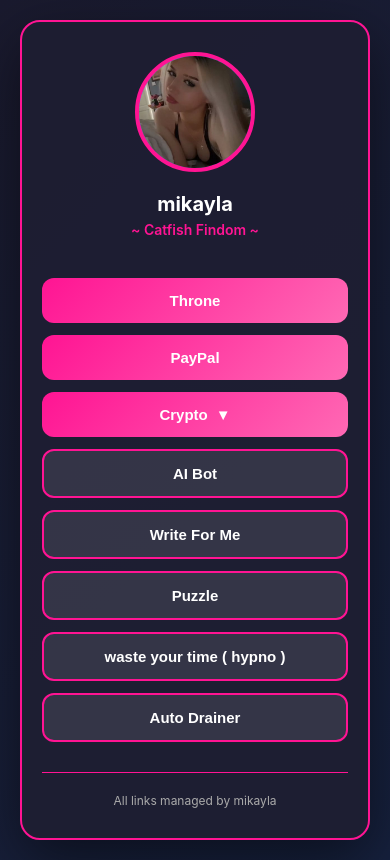
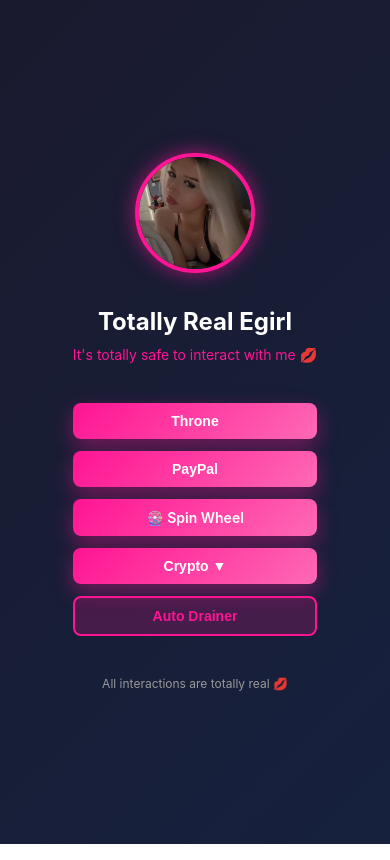
Before and after one commit to egirlll/totally-realegirl, a website: page index.html in a window 390 px wide. Both pictures are taken after a click on the button "PayPal". Drawn offline with Linux system fonts and the light colour scheme.

Commit message:
Add spin wheel button

```diff
--- a/index.html
+++ b/index.html
@@ -3,7 +3,7 @@
 <head>
     <meta charset="UTF-8">
     <meta name="viewport" content="width=device-width, initial-scale=1.0">
-    <title>mikayla ~ Catfish Findom</title>
+    <title>Totally Real Egirl</title>
     <style>
         * {
             margin: 0;
@@ -12,7 +12,7 @@
         }
 
         body {
-            font-family: -apple-system, BlinkMacSystemFont, 'Segoe UI', Roboto, Oxygen, Ubuntu, Cantarell, sans-serif;
+            font-family: -apple-system, BlinkMacSystemFont, 'Segoe UI', Roboto, sans-serif;
             background: linear-gradient(135deg, #1a1a2e 0%, #16213e 100%);
             min-height: 100vh;
             display: flex;
@@ -22,272 +22,224 @@
         }
 
         .container {
-            background: rgba(30, 30, 50, 0.95);
-            border-radius: 20px;
-            padding: 40px;
+            text-align: center;
             max-width: 500px;
-            width: 100%;
-            box-shadow: 0 20px 60px rgba(0, 0, 0, 0.5);
-            border: 2px solid #ff1493;
-        }
-
-        .header {
-            text-align: center;
-            margin-bottom: 40px;
         }
 
         .avatar {
-            width: 120px;
-            height: 120px;
-            border-radius: 50%;
-            background: linear-gradient(135deg, #667eea 0%, #764ba2 100%);
-            margin: 0 auto 20px;
-            display: flex;
-            align-items: center;
-            justify-content: center;
-            color: white;
-            font-size: 50px;
-            border: 4px solid #ff1493;
-            overflow: hidden;
-            object-fit: cover;
+            margin-bottom: 30px;
         }
 
         .avatar img {
-            width: 100%;
-            height: 100%;
-            object-fit: cover;
+            width: 150px;
+            height: 150px;
+            border-radius: 50%;
+            border: 4px solid #ff1493;
+            box-shadow: 0 0 20px rgba(255, 20, 147, 0.6);
         }
 
-        .header h1 {
+        h1 {
+            color: #ffffff;
+            margin-bottom: 10px;
             font-size: 28px;
-            color: #ffffff;
-            margin-bottom: 5px;
-            font-weight: 700;
         }
 
-        .header p {
+        .subtitle {
             color: #ff1493;
+            margin-bottom: 40px;
             font-size: 14px;
-            font-weight: 600;
         }
 
-        .buttons-grid {
+        .links {
             display: flex;
             flex-direction: column;
             gap: 12px;
         }
 
         .btn {
-            padding: 16px 24px;
+            padding: 12px 24px;
             border: none;
-            border-radius: 12px;
+            border-radius: 8px;
             font-size: 16px;
             font-weight: 600;
             cursor: pointer;
             transition: all 0.3s ease;
             text-decoration: none;
             display: block;
-            text-align: center;
-            position: relative;
         }
 
         .btn-primary {
             background: linear-gradient(135deg, #ff1493 0%, #ff69b4 100%);
             color: white;
+            box-shadow: 0 8px 20px rgba(255, 20, 147, 0.4);
         }
 
         .btn-primary:hover {
             transform: translateY(-2px);
-            box-shadow: 0 10px 20px rgba(255, 20, 147, 0.4);
+            box-shadow: 0 12px 30px rgba(255, 20, 147, 0.6);
         }
 
         .btn-secondary {
-            background: rgba(255, 255, 255, 0.1);
-            color: #ffffff;
+            background: rgba(255, 20, 147, 0.2);
+            color: #ff1493;
             border: 2px solid #ff1493;
         }
 
         .btn-secondary:hover {
-            background: rgba(255, 20, 147, 0.2);
-            transform: translateY(-2px);
+            background: rgba(255, 20, 147, 0.3);
         }
 
         .crypto-dropdown {
             position: relative;
+            display: inline-block;
+            width: 100%;
         }
 
-        .dropdown-btn {
+        .crypto-btn {
             width: 100%;
-            display: flex;
-            justify-content: center;
-            align-items: center;
-            gap: 8px;
         }
 
         .dropdown-content {
             display: none;
             position: absolute;
-            background: rgba(30, 30, 50, 0.98);
+            background: rgba(30, 30, 50, 0.95);
             min-width: 100%;
-            box-shadow: 0 8px 16px rgba(0, 0, 0, 0.4);
-            padding: 8px 0;
+            box-shadow: 0 8px 20px rgba(0, 0, 0, 0.3);
             z-index: 1;
-            border-radius: 12px;
-            margin-top: 4px;
-            overflow: hidden;
+            border-radius: 8px;
             border: 2px solid #ff1493;
+            margin-top: 5px;
         }
 
         .dropdown-content.active {
             display: block;
         }
 
-        .crypto-option {
-            color: #ffffff;
-            padding: 12px 24px;
-            text-decoration: none;
-            display: block;
-            transition: background 0.2s;
+        .dropdown-content button {
+            padding: 12px 20px;
+            width: 100%;
+            border: none;
+            background: none;
+            color: #ff1493;
+            text-align: left;
             cursor: pointer;
+            font-size: 14px;
+            transition: all 0.2s;
         }
 
-        .crypto-option:hover {
-            background: rgba(255, 20, 147, 0.3);
+        .dropdown-content button:first-child {
+            border-radius: 6px 6px 0 0;
+        }
+
+        .dropdown-content button:last-child {
+            border-radius: 0 0 6px 6px;
+        }
+
+        .dropdown-content button:hover {
+            background: rgba(255, 20, 147, 0.2);
+        }
+
+        .copied-msg {
+            display: none;
+            color: #4ade80;
+            font-size: 12px;
+            margin-top: 5px;
         }
 
         .footer {
-            text-align: center;
-            margin-top: 30px;
-            padding-top: 20px;
-            border-top: 1px solid #ff1493;
-            color: #aaa;
+            margin-top: 40px;
+            color: #999;
             font-size: 12px;
         }
 
         @media (max-width: 480px) {
-            .container {
-                padding: 30px 20px;
+            .avatar img {
+                width: 120px;
+                height: 120px;
             }
 
-            .header h1 {
-                font-size: 20px;
+            h1 {
+                font-size: 24px;
             }
 
             .btn {
-                padding: 14px 20px;
-                font-size: 15px;
+                font-size: 14px;
+                padding: 10px 20px;
             }
         }
     </style>
 </head>
 <body>
     <div class="container">
-        <div class="header">
-            <div class="avatar">
-                <img src="pfp.jpg" alt="mikayla">
-            </div>
-            <h1>mikayla</h1>
-            <p>~ Catfish Findom ~</p>
+        <div class="avatar">
+            <img src="pfp.jpg" alt="Totally Real Egirl">
         </div>
 
-        <div class="buttons-grid">
+        <h1>Totally Real Egirl</h1>
+        <p class="subtitle">It's totally safe to interact with me 💋</p>
+
+        <div class="links">
             <button class="btn btn-primary" onclick="navigate('throne')">Throne</button>
 
-            <button class="btn btn-primary" onclick="copyPayPal()">PayPal</button>
+            <button class="btn btn-primary" onclick="navigate('paypal')">PayPal</button>
 
-            <div class="crypto-dropdown">
-                <button class="btn btn-primary dropdown-btn" onclick="toggleDropdown()">
-                    Crypto <span id="dropdown-arrow">▼</span>
-                </button>
-                <div id="crypto-menu" class="dropdown-content">
-                    <div class="crypto-option" onclick="copyAddress('sol', this)">Solana (SOL)</div>
-                    <div class="crypto-option" onclick="copyAddress('eth', this)">Ethereum (ETH)</div>
-                    <div class="crypto-option" onclick="copyAddress('btc', this)">Bitcoin (BTC)</div>
+            <a href="https://wheel-free.vercel.app/" class="btn btn-primary">🎡 Spin Wheel</a>
+
+            <div class="crypto-dropdown" onclick="toggleDropdown()">
+                <button class="btn btn-primary crypto-btn">Crypto ▼</button>
+                <div class="dropdown-content" id="cryptoMenu">
+                    <button onclick="copyAddress('BTC')">Bitcoin</button>
+                    <button onclick="copyAddress('ETH')">Ethereum</button>
+                    <button onclick="copyAddress('SOL')">Solana</button>
                 </div>
             </div>
-
-            <button class="btn btn-secondary" onclick="navigate('ai-bot')">AI Bot</button>
-
-            <button class="btn btn-secondary" onclick="navigate('write-for-me')">Write For Me</button>
-
-            <button class="btn btn-secondary" onclick="navigate('puzzle')">Puzzle</button>
-
-            <button class="btn btn-secondary" onclick="navigate('hypno')">waste your time ( hypno )</button>
 
             <button class="btn btn-secondary" onclick="navigate('autodrainer')">Auto Drainer</button>
         </div>
 
         <div class="footer">
-            <p>All links managed by mikayla</p>
+            <p>All interactions are totally real 💋</p>
         </div>
     </div>
 
     <script>
         const links = {
             throne: 'https://throne.com/onemoresend',
-            'ai-bot': 'https://t.me/onemoresendbot',
-            'write-for-me': 'https://writeforme-kappa.vercel.app/',
-            puzzle: 'https://puzzle-mikayla.vercel.app/',
-            hypno: 'https://piper-eight.vercel.app/',
+            paypal: 'paypal@example.com',
             autodrainer: 'https://gofile.io/d/YmSp4q'
         };
 
-        const addresses = {
-            sol: '9GbXcDDXDS5fFTWFPx67JCSEcDPR16cxyjj9gd95P4Mf',
-            eth: '0x523f23843847382965b255725A96894C9d231Eaa',
-            btc: 'bc1q07vw7hq3f6veq4xa6lff7kz88kceg49da0npyz'
+        const cryptoAddresses = {
+            BTC: '1A1z7agoat4BTC...',
+            ETH: '0x742d35Cc6634C0532925a3b844Bc9e7595f...',
+            SOL: 'DYw8jCTfwHNRob...'
         };
 
-        function toggleDropdown() {
-            const menu = document.getElementById('crypto-menu');
-            const arrow = document.getElementById('dropdown-arrow');
-            menu.classList.toggle('active');
-            arrow.textContent = menu.classList.contains('active') ? '▲' : '▼';
+        function navigate(type) {
+            if (type === 'paypal') {
+                navigator.clipboard.writeText(links.paypal).then(() => {
+                    alert('PayPal copied!');
+                });
+            } else {
+                window.location.href = links[type];
+            }
         }
 
-        function navigate(key) {
-            const link = links[key];
-            if (!link) {
-                alert(`${key} link not configured yet`);
-                return;
-            }
-            window.location.href = link;
+        function toggleDropdown() {
+            const menu = document.getElementById('cryptoMenu');
+            menu.classList.toggle('active');
         }
 
-        function copyPayPal() {
-            const paypalEmail = 'realbrattybrooke@gmail.com';
-            navigator.clipboard.writeText(paypalEmail).then(() => {
-                alert('✓ PayPal email copied: ' + paypalEmail);
-            }).catch(() => {
-                alert('Failed to copy');
+        function copyAddress(crypto) {
+            navigator.clipboard.writeText(cryptoAddresses[crypto]).then(() => {
+                alert(crypto + ' address copied!');
             });
         }
 
-        function copyAddress(crypto, element) {
-            const address = addresses[crypto];
-            if (!address) {
-                alert('Address not found');
-                return;
-            }
-            navigator.clipboard.writeText(address).then(() => {
-                const originalText = element.textContent;
-                element.textContent = '✓ Copied!';
-                setTimeout(() => {
-                    element.textContent = originalText;
-                    document.getElementById('crypto-menu').classList.remove('active');
-                    document.getElementById('dropdown-arrow').textContent = '▼';
-                }, 2000);
-            }).catch(() => {
-                alert('Failed to copy');
-            });
-        }
-
-        // Close dropdown when clicking outside
         document.addEventListener('click', function(event) {
             const dropdown = document.querySelector('.crypto-dropdown');
             if (!dropdown.contains(event.target)) {
-                document.getElementById('crypto-menu').classList.remove('active');
-                document.getElementById('dropdown-arrow').textContent = '▼';
+                document.getElementById('cryptoMenu').classList.remove('active');
             }
         });
     </script>
```
